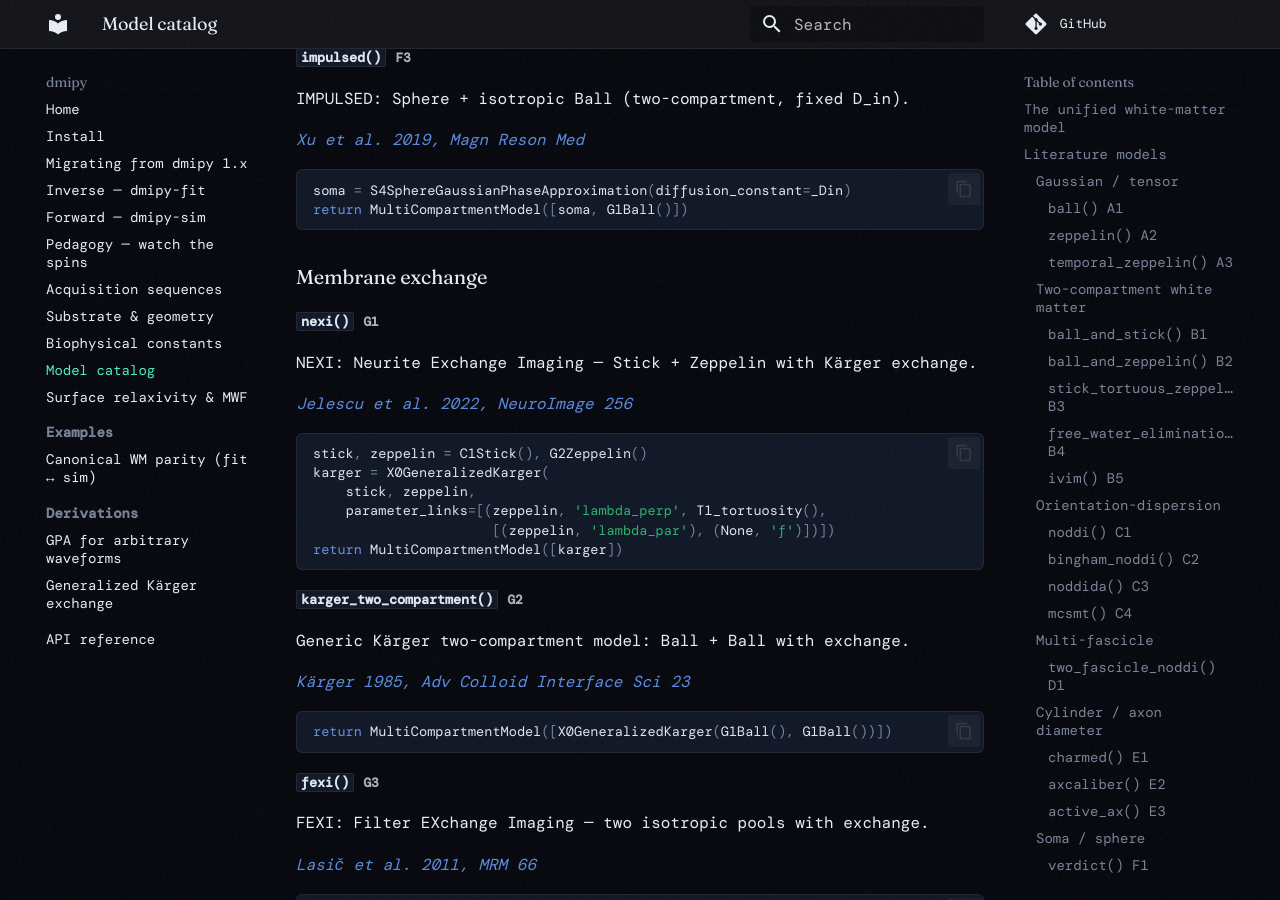
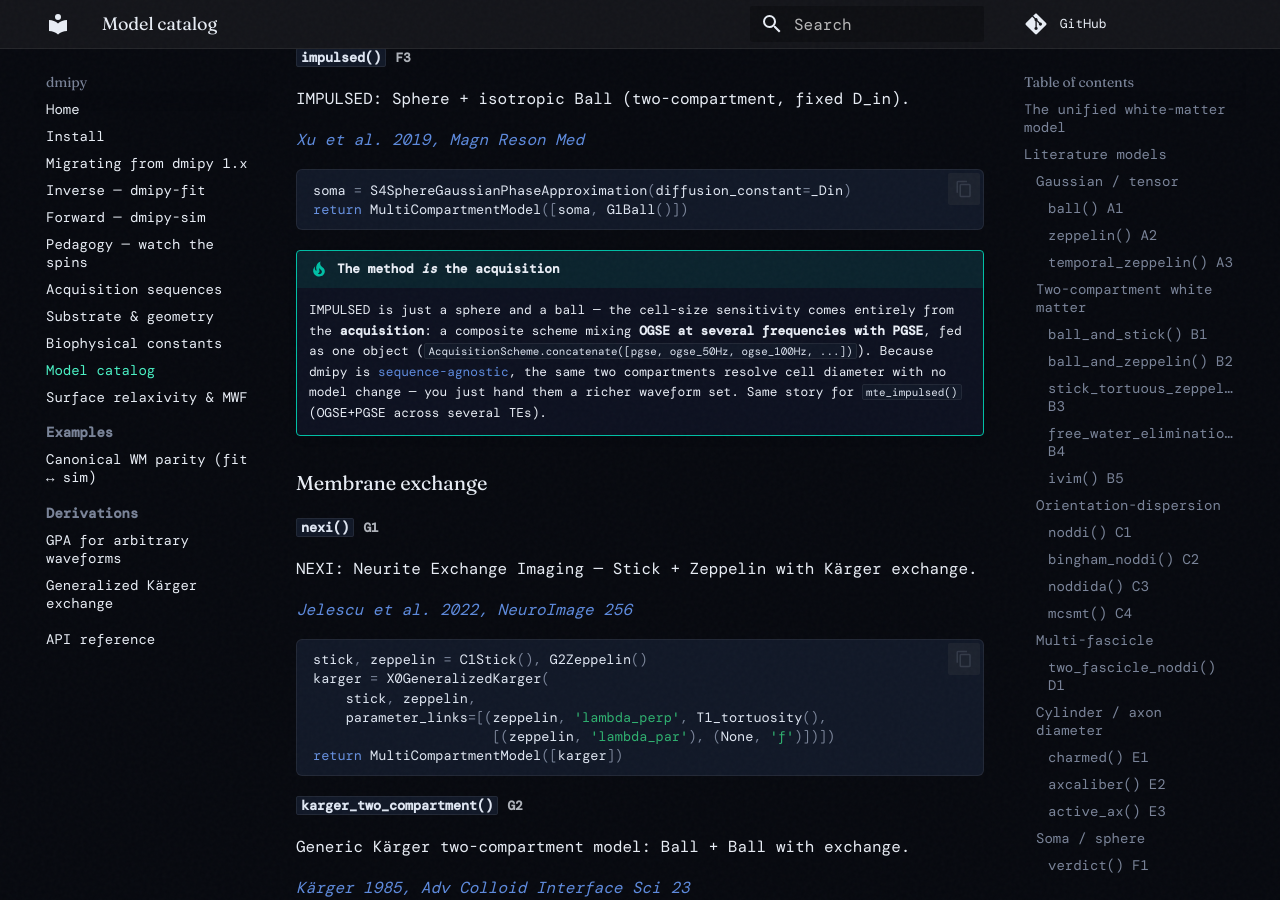
Before and after one commit to dmrai-lab/dmipy, an MkDocs documentation site: the page built from docs/catalog.md, in a window 1280 px wide and 900 px high, scrolled down 7213 px. Built offline with MkDocs 1.6.1 and Material for MkDocs 9.7.7, drawn with Linux system fonts in a browser that asks for light colours; some web fonts are replaced.

Commit message:
docs: front-page reword; catalog IMPULSED acquisition note; citation-graph feature
- index: "physics-complete MRI signal" (less accusatory than "without leaving physics out").
- catalog: note that IMPULSED/mte_impulsed cell-size sensitivity comes from the composite
  OGSE+PGSE acquisition, not the (ball+sphere) model -- the sequence-agnostic payoff.
- migrating: add the citation-governance graph + automatic Methods/BibTeX generation to
  "What's new in 2.x".

Co-Authored-By: Claude Opus 4.8 (1M context) <noreply@anthropic.com>

````diff
--- a/docs/catalog.md
+++ b/docs/catalog.md
@@ -355,6 +355,14 @@ soma = S4SphereGaussianPhaseApproximation(diffusion_constant=_Din)
 return MultiCompartmentModel([soma, G1Ball()])
 ```
 
+!!! tip "The method *is* the acquisition"
+    IMPULSED is just a sphere and a ball — the cell-size sensitivity comes entirely from the
+    **acquisition**: a composite scheme mixing **OGSE at several frequencies with PGSE**, fed as
+    one object (`AcquisitionScheme.concatenate([pgse, ogse_50Hz, ogse_100Hz, ...])`). Because dmipy
+    is [sequence-agnostic](sequences.md#composite-mixed-encoding-schemes), the same two compartments
+    resolve cell diameter with no model change — you just hand them a richer waveform set. Same
+    story for `mte_impulsed()` (OGSE+PGSE across several TEs).
+
 
 ### Membrane exchange
 
````
Also changed, not shown: docs/index.md (+1 -1 lines), docs/migrating.md (+5 -0 lines).
